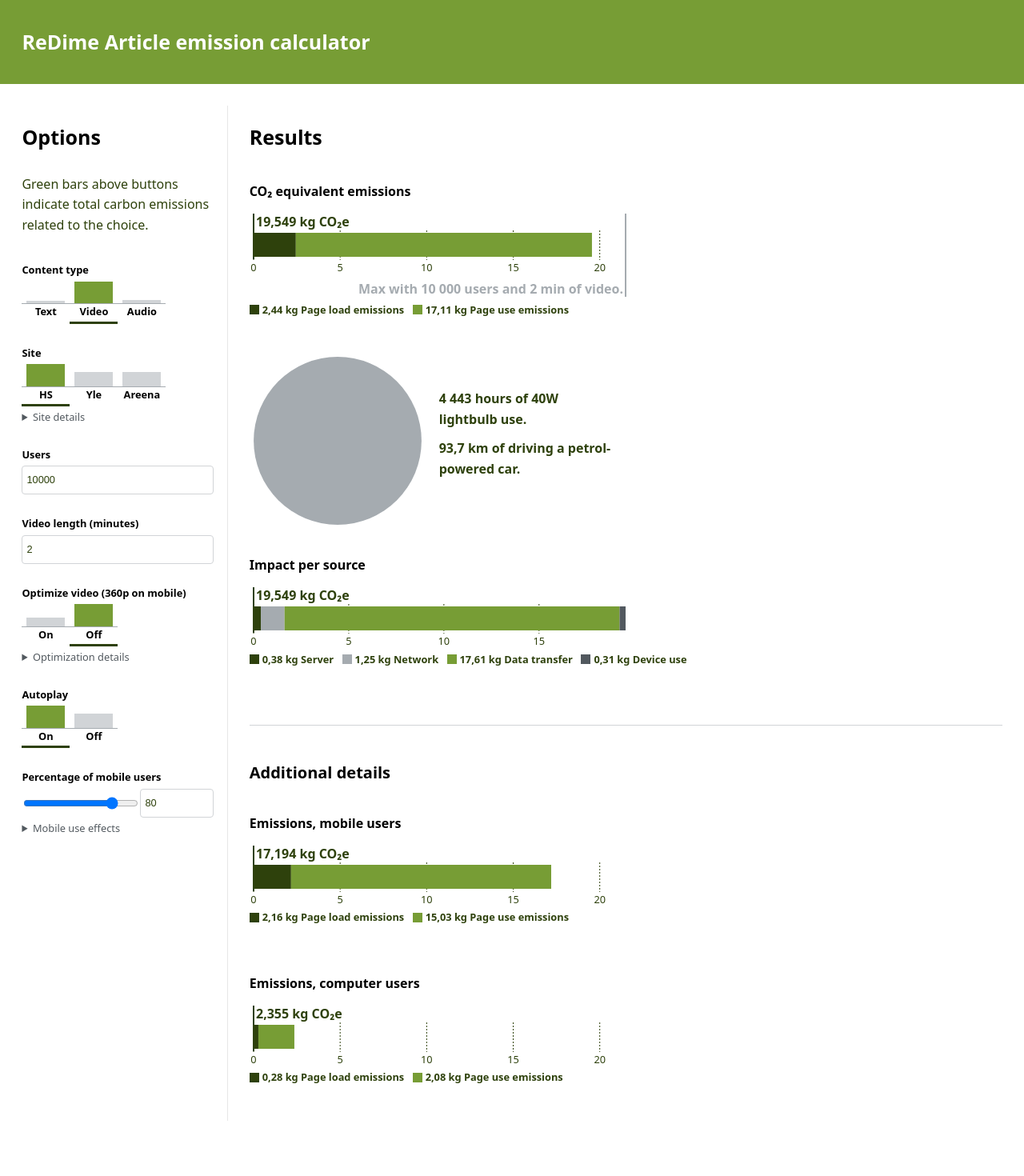
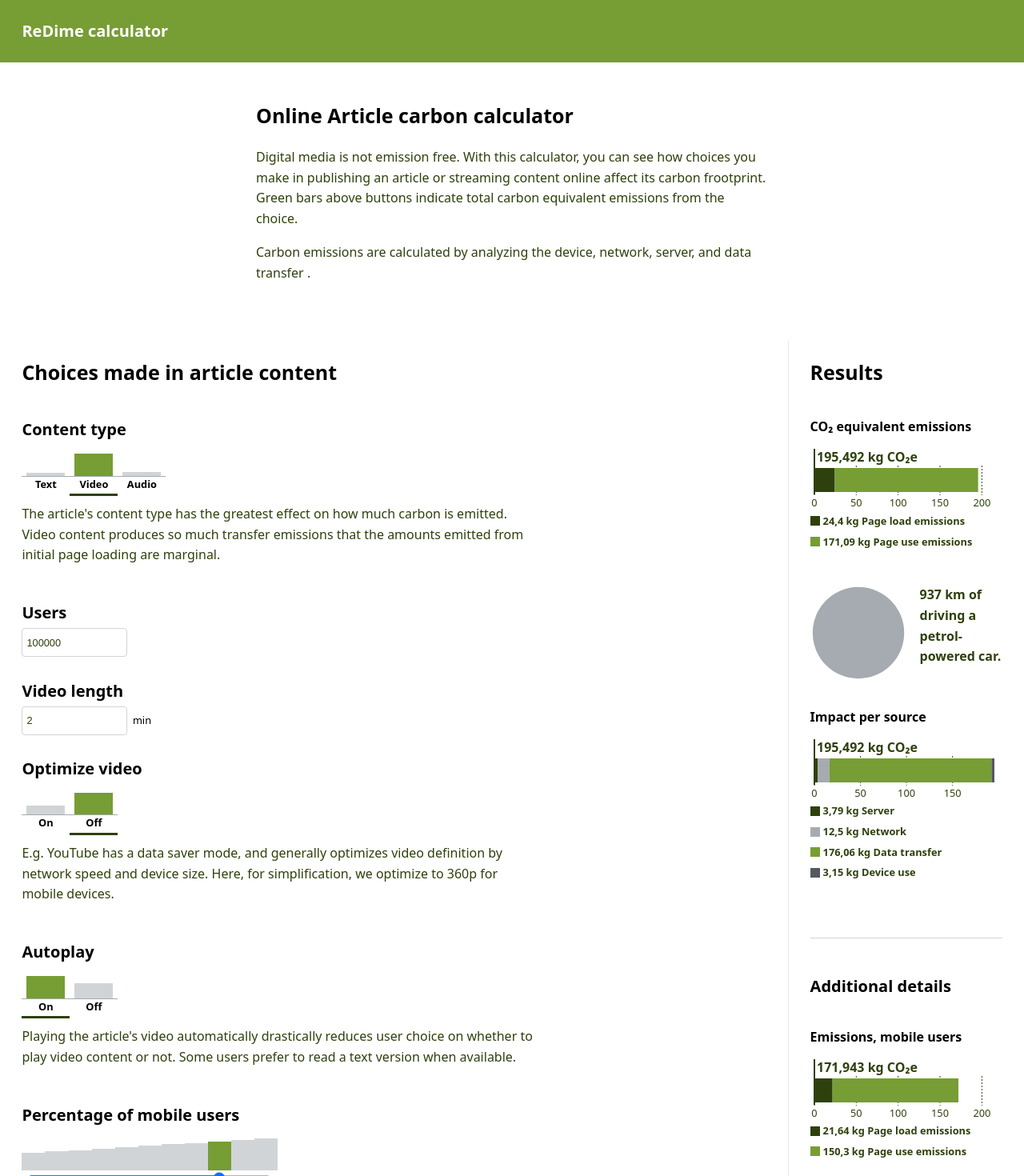
Before and after one commit to pekkapulli/redime, a React (Vite) app: page / in a window 1280 px wide. Shown: the top 1470 px of the page at 80% size. Before the commit the page ends 1428 px from the top, so only its background shows below. Built offline with nearby package versions, Linux system fonts and the light colour scheme.

Commit message:
Articlefy

```diff
--- a/src/components/Article/ArticleResults.tsx
+++ b/src/components/Article/ArticleResults.tsx
@@ -13,7 +13,7 @@ import {
   getTotalComparisons,
 } from "../../util/calculationUtils";
 import Comparisons from "./Comparisons";
-import { getLabel, getStreamedContentDescription } from "../../util/texts";
+import { getLabel } from "../../util/texts";
 
 const ResultsContainer = styled.div``;
 
@@ -45,13 +45,13 @@ const Results = () => {
       <Meter
         title="CO₂ equivalent emissions"
         maxValue={maxCarbonKg}
-        maxValueLabel={`Max with ${params.users.toLocaleString("fi-FI")} users${
-          params.contentType !== "Text"
-            ? ` and ${
-                params.streamContentLengthInMinutes
-              } min of ${getStreamedContentDescription(params.contentType)}.`
-            : ""
-        }`}
+        // maxValueLabel={`Max with ${params.users.toLocaleString("fi-FI")} users${
+        //   params.contentType !== "Text"
+        //     ? ` and ${
+        //         params.streamContentLengthInMinutes
+        //       } min of ${getStreamedContentDescription(params.contentType)}.`
+        //     : ""
+        // }`}
         values={[
           {
             label: "Page load emissions",
--- a/src/components/Article/Comparisons.tsx
+++ b/src/components/Article/Comparisons.tsx
@@ -35,13 +35,13 @@ const Comparisons = (props: ComparisonProps) => {
         />
       </Comparison>
       <Comparison>
-        <P style={{ fontWeight: 700, marginBottom: theme.spacing(2) }}>
+        {/* <P style={{ fontWeight: 700, marginBottom: theme.spacing(2) }}>
           {(comparisons.lightBulbDurationSeconds / 3600).toLocaleString(
             "fi-FI",
             { maximumFractionDigits: 1 }
           )}{" "}
           hours of 40W lightbulb use.
-        </P>
+        </P> */}
         <P style={{ fontWeight: 700 }}>
           {comparisons.drivingKMPetrolCar.toLocaleString("fi-FI", {
             maximumFractionDigits: 1,
--- a/src/components/Article/Controls.tsx
+++ b/src/components/Article/Controls.tsx
@@ -1,12 +1,5 @@
-import { ContentType, Site, allContentTypes, allSites } from "../../types";
-import {
-  Details,
-  P,
-  SectionTitle,
-  Selector,
-  SelectorLabel,
-  Summary,
-} from "../common-components";
+import { ContentType, Site, allContentTypes } from "../../types";
+import { P, SectionTitle, Selector, SelectorLabel } from "../common-components";
 import styled from "styled-components";
 import { useContext } from "react";
 import { ArticleParamsContext } from "../../contexts/ArticleParamsContext";
@@ -43,11 +36,7 @@ const Controls = () => {
 
   return (
     <ControlsContainer>
-      <SectionTitle>Options</SectionTitle>
-      <P>
-        Green bars above buttons indicate total carbon emissions related to the
-        choice.
-      </P>
+      <SectionTitle>Choices made in article content</SectionTitle>
       <Selector>
         <SelectorLabel>Content type</SelectorLabel>
         <OptionsSelector
@@ -60,8 +49,13 @@ const Controls = () => {
           params={params}
           paramName="contentType"
         />
+        <P>
+          The article's content type has the greatest effect on how much carbon
+          is emitted. Video content produces so much transfer emissions that the
+          amounts emitted from initial page loading are marginal.
+        </P>
       </Selector>
-      <Selector>
+      {/* <Selector>
         <SelectorLabel>Site</SelectorLabel>
         <OptionsSelector
           options={allSites.map(getOption<Site>)}
@@ -82,12 +76,12 @@ const Controls = () => {
           More data is downloaded on HS page load (due to Yle optimizations and
           HS ads), and HS uses a higher bit rate for video content.
         </Details>
-      </Selector>
+      </Selector> */}
       <Selector>
         <SelectorLabel>Users</SelectorLabel>
         <NumberInput
-          min={1}
-          step={1}
+          min={1000}
+          step={1000}
           value={params.users}
           onChange={(value) => updateParams({ users: value })}
         />
@@ -95,7 +89,7 @@ const Controls = () => {
       {params.contentType !== "Text" && (
         <>
           <Selector>
-            <SelectorLabel>{params.contentType} length (minutes)</SelectorLabel>
+            <SelectorLabel>{params.contentType} length</SelectorLabel>
             <NumberInput
               min={0.5}
               step={0.5}
@@ -103,11 +97,12 @@ const Controls = () => {
               onChange={(value) =>
                 updateParams({ streamContentLengthInMinutes: value })
               }
+              unit="min"
             />
           </Selector>
           {params.contentType === "Video" && (
             <Selector>
-              <SelectorLabel>Optimize video (360p on mobile)</SelectorLabel>
+              <SelectorLabel>Optimize video</SelectorLabel>
               <OptionsSelector
                 options={[
                   {
@@ -126,11 +121,11 @@ const Controls = () => {
                 params={params}
                 value={params.optimizeVideo}
               />
-              <Details>
-                <Summary>Optimization details</Summary>
+              <P>
                 E.g. YouTube has a data saver mode, and generally optimizes
-                video definition by network speed and device size.
-              </Details>
+                video definition by network speed and device size. Here, for
+                simplification, we optimize to 360p for mobile devices.
+              </P>
             </Selector>
           )}
           <Selector>
@@ -151,6 +146,11 @@ const Controls = () => {
               params={params}
               value={params.autoplay}
             />
+            <P>
+              Playing the article's video automatically drastically reduces user
+              choice on whether to play video content or not. Some users prefer
+              to read a text version when available.
+            </P>
           </Selector>
           {!params.autoplay && (
             <Selector>
@@ -165,14 +165,19 @@ const Controls = () => {
                   updateParams({ percentageOfUsersPlayingStreamContent: value })
                 }
                 showNumberInput
+                min={0}
+                max={100}
+                step={10}
+                params={params}
+                paramName="percentageOfUsersPlayingStreamContent"
+                unit="%"
               />
-              <Details>
-                <Summary>Reasoning for user choice</Summary>
+              <P>
                 Some users may prefer text alternatives to{" "}
                 {getStreamedContentDescription(params.contentType)}, or just
                 want to read the text article. You can simulate these choices
                 with this slider.
-              </Details>
+              </P>
             </Selector>
           )}
         </>
@@ -184,12 +189,19 @@ const Controls = () => {
           value={params.percentageOfMobileUsers}
           onChange={(value) => updateParams({ percentageOfMobileUsers: value })}
           showNumberInput
+          min={0}
+          max={100}
+          step={10}
+          paramName="percentageOfMobileUsers"
+          params={params}
+          unit="%"
         />
-        <Details>
-          <Summary>Mobile use effects</Summary>
+        <P>
           Mobile use increases energy needed for data transfer, but decreases
-          device power consumption.
-        </Details>
+          device power consumption. Around 40 % of Finnish households use 4G or
+          5G routers for their home internet, so especially in Finland, using a
+          computer doesn't always signify using a fixed internet connection.
+        </P>
       </Selector>
     </ControlsContainer>
   );
--- a/src/components/Header.tsx
+++ b/src/components/Header.tsx
@@ -16,13 +16,13 @@ const HeaderContent = styled.div`
   justify-content: flex-start;
   align-items: center;
   max-width: 1280px;
-  padding: ${theme.spacing(3)} ${theme.spacing(4)};
+  padding: ${theme.spacing(2)} ${theme.spacing(4)};
   width: 100%;
 `;
 
 const Title = styled.h1`
   color: white;
-  ${theme.fontSize(2)};
+  ${theme.fontSize(1)};
   ${theme.fontBold};
 `;
 
@@ -30,7 +30,7 @@ export const Header = () => {
   return (
     <HeaderContainer>
       <HeaderContent>
-        <Title>ReDime Article emission calculator</Title>
+        <Title>ReDime calculator</Title>
       </HeaderContent>
     </HeaderContainer>
   );
--- a/src/components/common-components.tsx
+++ b/src/components/common-components.tsx
@@ -23,6 +23,7 @@ export const SelectorLabel = styled.label<{
   disabled?: boolean;
 }>`
   ${theme.fontBold};
+  ${theme.fontSize(1)};
   width: "100%";
   margin-bottom: ${theme.spacing(0)};
   color: ${(p) => (p.disabled ? theme.colors.grey(3) : theme.colors.black)};
--- /dev/null
+++ b/src/components/generic/Bars.tsx
@@ -0,0 +1,18 @@
+import styled from "styled-components";
+import { theme } from "../../theme";
+
+export const BarContainer = styled.div`
+  flex-grow: 1;
+  width: 100%;
+  display: flex;
+  flex-direction: column;
+  justify-content: flex-end;
+  align-items: center;
+  border-bottom: 1px solid ${theme.colors.grey(2)};
+`;
+
+export const Bar = styled.div<{ widthPercentage?: number }>`
+  width: ${(p) =>
+    p.widthPercentage !== undefined ? `${p.widthPercentage}%` : "80%"};
+  transition: background-color 0.3s;
+`;
--- a/src/components/generic/NumberInput.tsx
+++ b/src/components/generic/NumberInput.tsx
@@ -3,6 +3,7 @@ import { theme } from "../../theme";
 
 export const SelectorInput = styled.input`
   padding: 5px;
+  max-width: 120px;
   flex-grow: 1;
   border: 1px solid
     ${(p) => (p.disabled ? theme.colors.grey(3) : theme.colors.grey(3))};
@@ -22,12 +23,21 @@ export interface NumberSelectorProps {
   isFloat?: boolean;
   value?: number | string;
   onChange?: (value: number) => void;
+  unit?: string;
 }
 
+const Row = styled.div`
+  display: flex;
+  flex-direction: row;
+  gap: ${theme.spacing(1)};
+  align-items: center;
+`;
+
 export const NumberInput = (props: NumberSelectorProps): JSX.Element => {
-  const { disabled, min, max, step, value, onChange } = props;
+  const { disabled, min, max, step, value, onChange, unit } = props;
 
   return (
+    <Row>
       <SelectorInput
         value={value}
         type="number"
@@ -39,5 +49,7 @@ export const NumberInput = (props: NumberSelectorProps): JSX.Element => {
         step={step}
         max={max}
       />
+      {unit !== undefined && <div>{unit}</div>}
+    </Row>
   );
 };
--- a/src/components/generic/OptionsSelector.tsx
+++ b/src/components/generic/OptionsSelector.tsx
@@ -6,6 +6,7 @@ import { simulateArticleFootprint } from "../../util/simulations";
 import { getCarbonKg } from "../../util/calculationUtils";
 import { useState } from "react";
 import { brighten } from "../../util/colors";
+import { Bar, BarContainer } from "./Bars";
 
 type LabelValue<T> = {
   label: string;
@@ -24,6 +25,7 @@ interface OptionsSelectorProps<T> {
 const SelectorContainer = styled.div`
   display: flex;
   flex-direction: row;
+  margin: ${theme.spacing(2)} 0;
 `;
 
 const SelectItem = styled.div<{
@@ -59,21 +61,6 @@ const SelectItem = styled.div<{
     };
   `
       : ""}
-`;
-
-const BarContainer = styled.div`
-  flex-grow: 1;
-  width: 100%;
-  display: flex;
-  flex-direction: column;
-  justify-content: flex-end;
-  align-items: center;
-  border-bottom: 1px solid ${theme.colors.grey(2)};
-`;
-
-const Bar = styled.div`
-  width: 80%;
-  transition: background-color 0.3s;
 `;
 
 const Label = styled.span``;
--- a/src/components/generic/SliderInput.tsx
+++ b/src/components/generic/SliderInput.tsx
@@ -1,33 +1,116 @@
 import styled from "styled-components";
 import { NumberInput } from "./NumberInput";
+import { theme } from "../../theme";
+import { simulateArticleFootprint } from "../../util/simulations";
+import { getCarbonKg } from "../../util/calculationUtils";
+import { useState } from "react";
+import { useDeepMemo } from "../../util/useDeepMemo";
+import { ArticleSimulationParams } from "../../types";
+import { range } from "lodash";
+import { Bar } from "./Bars";
+import { brighten } from "../../util/colors";
 
 interface SliderInputProps {
-  min?: number;
-  max?: number;
-  step?: number;
+  min: number;
+  max: number;
+  step: number;
   onChange: (newValue: number) => void;
   value: number;
+  params: ArticleSimulationParams;
+  paramName: keyof ArticleSimulationParams;
   showNumberInput?: boolean;
+  unit?: string;
 }
 
 const Container = styled.div`
   display: flex;
-  flex-direction: row;
-  align-items: center;
+  flex-direction: column;
   flex-wrap: nowrap;
   width: 100%;
+  margin: ${theme.spacing(2)} 0;
 `;
 
+const margin = 16;
+
 const RangeComponent = styled.input`
-  width: 60%;
+  width: calc(100% - ${margin}px);
+  max-width: calc(320px - ${margin}px);
+  margin-right: 8px;
+  margin-left: 8px;
+`;
+
+const Steps = styled.div`
+  width: 100%;
   max-width: 320px;
+  margin-right: 0;
+  height: 40px;
+  display: flex;
+  flex-direction: row;
+  align-items: flex-end;
 `;
 
 const SliderInput = (props: SliderInputProps) => {
-  const { min, max, step, onChange, value, showNumberInput } = props;
+  const {
+    min,
+    max,
+    step,
+    onChange,
+    value,
+    showNumberInput,
+    params,
+    paramName,
+    unit,
+  } = props;
+
+  const [hoveredValue, setHoveredValue] = useState<number | undefined>();
+
+  const [stepsWithImpact, maxCarbon] = useDeepMemo(() => {
+    const steps = range(min, max + step, step);
+    const optionsWithImpact = steps.map((step) => {
+      return {
+        step,
+        carbon: getCarbonKg(
+          simulateArticleFootprint({
+            ...params,
+            [paramName]: step,
+          }),
+          "totalImpact"
+        ),
+      };
+    });
+    const maxCarbon = Math.max(...optionsWithImpact.map((o) => o.carbon));
+
+    return [optionsWithImpact, maxCarbon];
+  }, [params, paramName]);
 
   return (
     <Container>
+      <Steps>
+        {stepsWithImpact.map((step) => {
+          return (
+            <Bar
+              style={{
+                height: `${(step.carbon / maxCarbon) * 100}%`,
+                backgroundColor:
+                  hoveredValue === step.step
+                    ? brighten(
+                        step.step === value
+                          ? theme.colors.green
+                          : theme.colors.grey(3)
+                      )
+                    : step.step === value
+                    ? theme.colors.green
+                    : theme.colors.grey(3),
+              }}
+              widthPercentage={100 / stepsWithImpact.length}
+              onMouseEnter={() => setHoveredValue(step.step)}
+              onMouseLeave={() => setHoveredValue(undefined)}
+              onClick={() => onChange(step.step)}
+            />
+          );
+        })}
+      </Steps>
+
       <RangeComponent
         type="range"
         min={min ?? 0}
@@ -43,6 +126,7 @@ const SliderInput = (props: SliderInputProps) => {
           min={min ?? 0}
           max={max ?? 100}
           step={step ?? 1}
+          unit={unit}
         />
       )}
     </Container>
--- a/src/contexts/ArticleParamsContext.tsx
+++ b/src/contexts/ArticleParamsContext.tsx
@@ -10,7 +10,7 @@ interface ArticleParamsContextShape {
 export const initialArticleSimulationParams: ArticleSimulationParams = {
   percentageOfMobileUsers: 80,
   contentType: "Video",
-  users: 10000,
+  users: 100000,
   percentageOfUsersPlayingStreamContent: 60,
   autoplay: true,
   optimizeVideo: false,
--- a/src/routes/Article.tsx
+++ b/src/routes/Article.tsx
@@ -8,12 +8,13 @@ import {
 import { ArticleSimulationParams } from "../types";
 import { useState } from "react";
 import ArticleResults from "../components/Article/ArticleResults";
+import { P, SectionTitle } from "../components/common-components";
 
 // interface PageProps {}
 
-const PageContainer = styled.div`
+const PageContainer = styled.section`
   display: grid;
-  grid-template-columns: 240px 1fr;
+  grid-template-columns: 1fr 240px;
   grid-column-gap: ${theme.spacing(5)};
   padding: ${theme.spacing(4)};
   max-width: 1280px;
@@ -22,6 +23,13 @@ const PageContainer = styled.div`
   @media (max-width: ${breakpoints.tablet}px) {
     grid-template-columns: 100%;
   }
+`;
+
+const PageIntro = styled.section`
+  width: 100%;
+  max-width: 640px;
+  padding: ${theme.spacing(4)};
+  margin: 0 auto;
 `;
 
 const Article = () => {
@@ -40,6 +48,19 @@ const Article = () => {
     <ArticleParamsContext.Provider
       value={{ params, updateParams: setParamsHelper }}
     >
+      <PageIntro>
+        <SectionTitle>Online Article carbon calculator</SectionTitle>
+        <P>
+          Digital media is not emission free. With this calculator, you can see
+          how choices you make in publishing an article or streaming content
+          online affect its carbon frootprint. Green bars above buttons indicate
+          total carbon equivalent emissions from the choice.
+        </P>
+        <P>
+          Carbon emissions are calculated by analyzing the device, network,
+          server, and data transfer .
+        </P>
+      </PageIntro>
       <PageContainer>
         <Controls />
         <ArticleResults />
```
Lines whose indentation alone changed are shown as unchanged.
